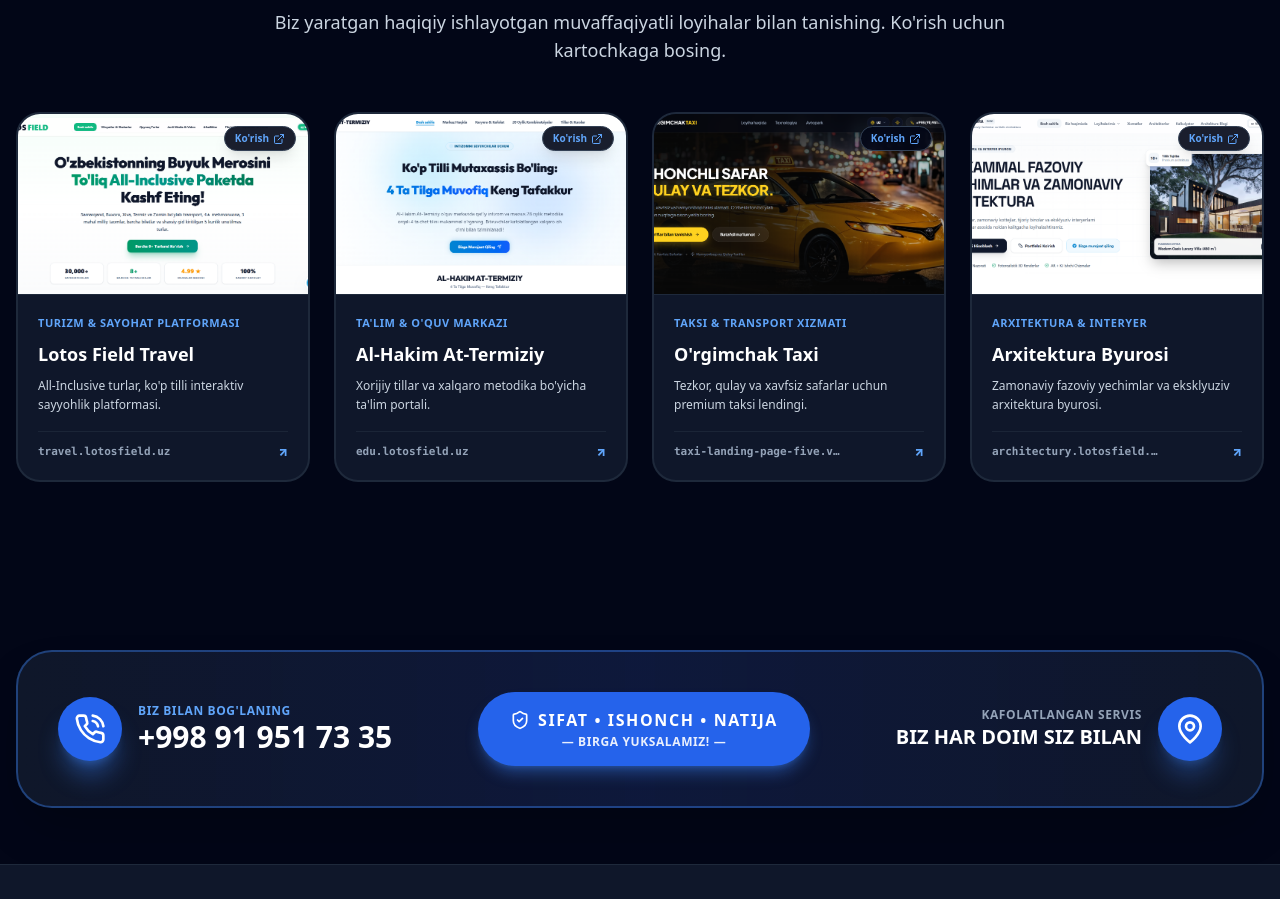
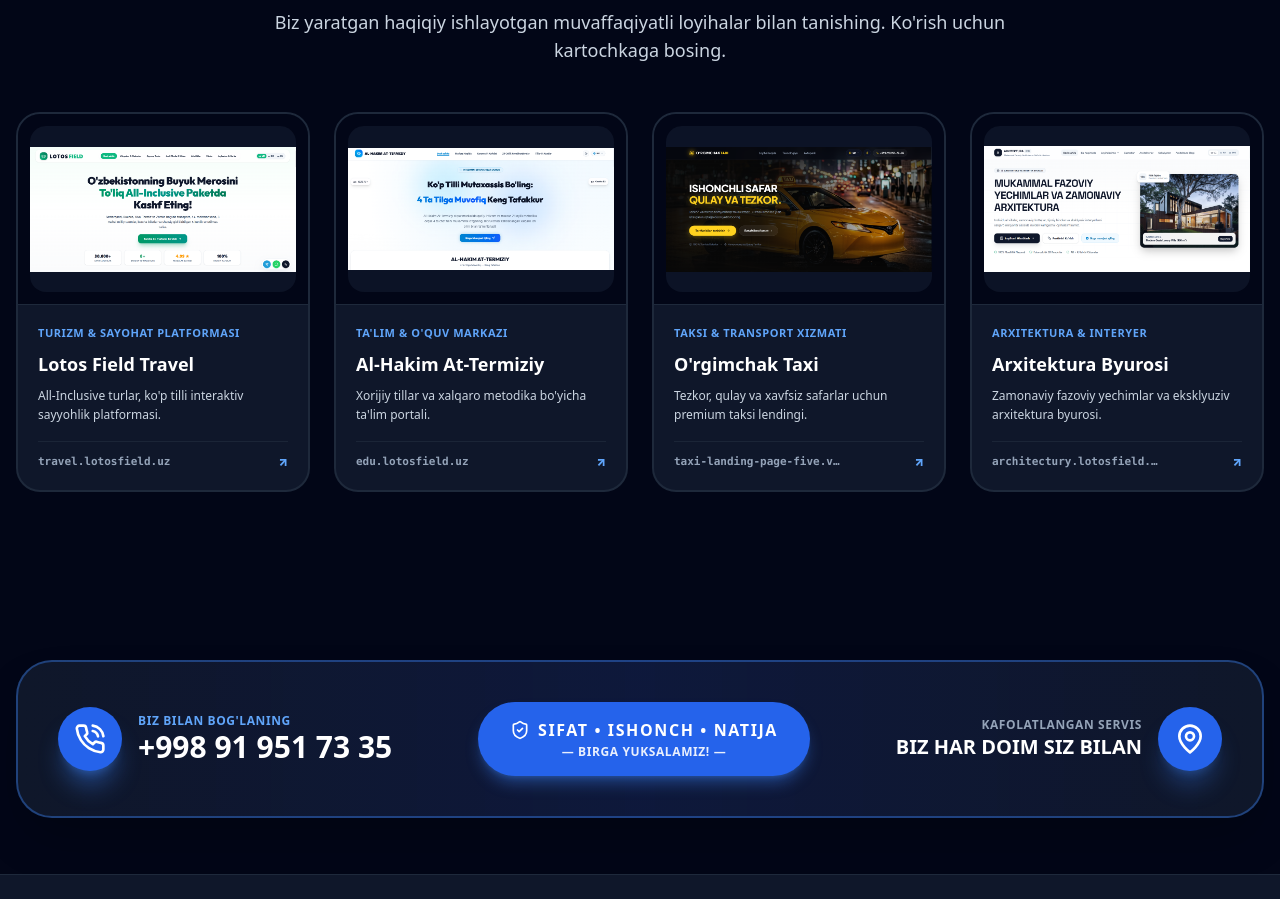
Before and after one commit to humoyun1773/IT-xizmatlari, a Next.js app in the folder frontend/: page / in a window 1280 px wide. Shown: the part 3683-4582 px from the top of the page. Built offline with nearby package versions, Linux system fonts and the light colour scheme.

Commit message:
fix(ui): remove 'Ko'rish' badge and fit project screenshot images completely inside cards

```diff
--- a/frontend/src/app/page.tsx
+++ b/frontend/src/app/page.tsx
@@ -347,15 +347,13 @@ export default function HomePage() {
                 className="group rounded-3xl bg-slate-900 border-2 border-slate-800 hover:border-blue-500 hover:shadow-2xl hover:shadow-blue-500/20 transition-all duration-300 flex flex-col overflow-hidden hover:-translate-y-1.5"
               >
                 {/* Screenshot Image */}
-                <div className="relative aspect-[16/10] w-full overflow-hidden bg-slate-950 border-b border-slate-800">
-                  <img
-                    src={proj.image}
-                    alt={proj.title}
-                    className="w-full h-full object-cover group-hover:scale-105 transition-transform duration-500"
-                  />
-                  <div className="absolute top-3 right-3 px-2.5 py-1 rounded-full bg-slate-950/90 backdrop-blur border border-slate-700 text-blue-400 text-[10px] font-extrabold flex items-center gap-1 shadow-lg group-hover:bg-blue-600 group-hover:text-white transition-colors">
-                    <span>Ko'rish</span>
-                    <ExternalLink className="w-3 h-3" />
+                <div className="w-full bg-slate-950 p-3 border-b border-slate-800">
+                  <div className="w-full aspect-[16/10] overflow-hidden rounded-2xl bg-slate-900/80 flex items-center justify-center">
+                    <img
+                      src={proj.image}
+                      alt={proj.title}
+                      className="w-full h-full object-contain group-hover:scale-105 transition-transform duration-500"
+                    />
                   </div>
                 </div>
 
```
